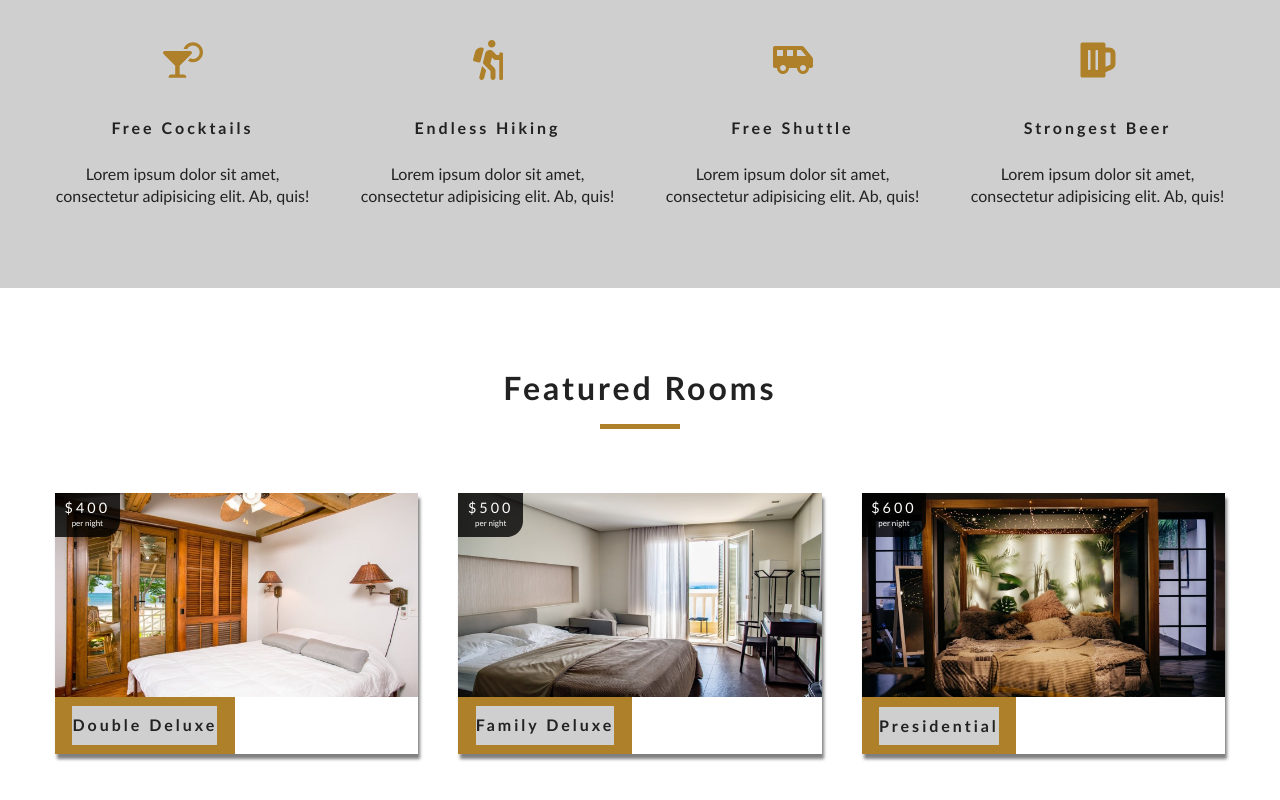
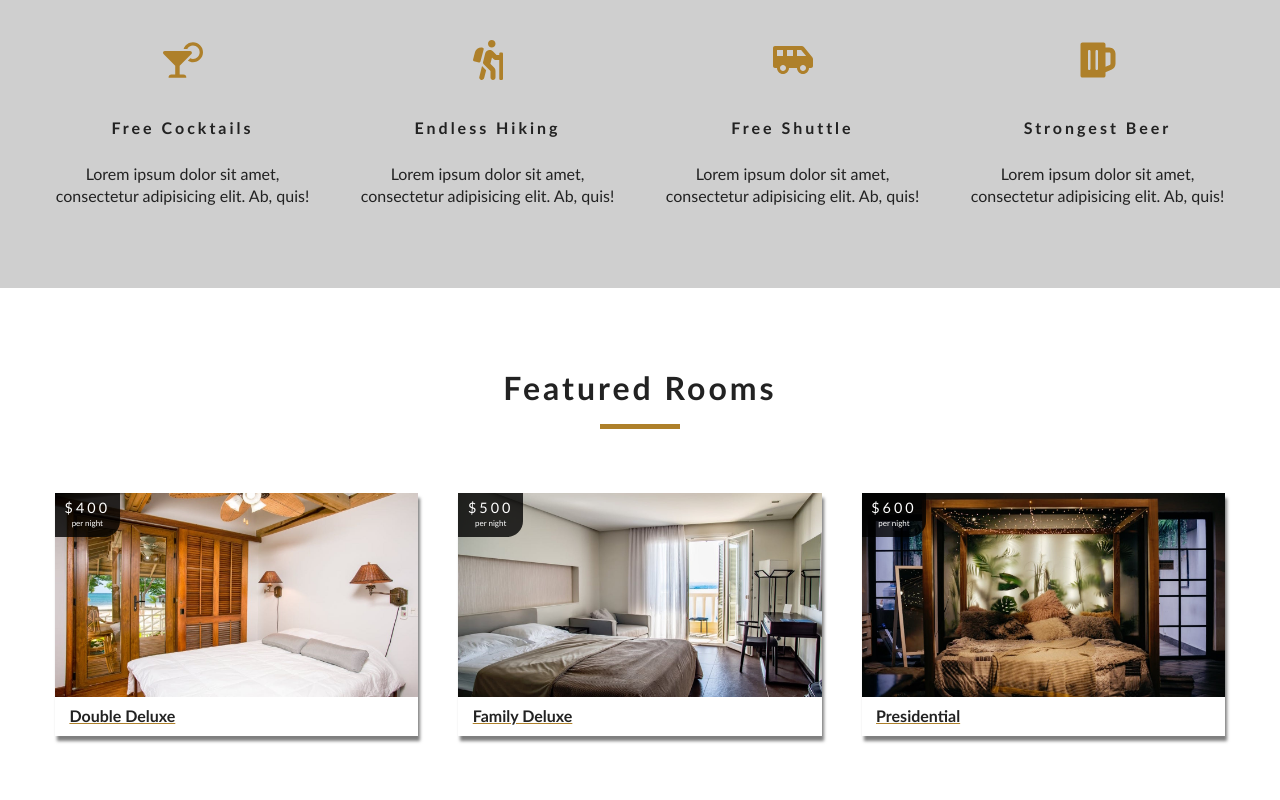
Before and after one commit to KateChantha/resort-content, a React (Create React App) app: page / in a window 1280 px wide. Shown: the part 851-1651 px from the top of the page. Built offline with nearby package versions, Linux system fonts and the light colour scheme.

Commit message:
keep room button active style

```diff
--- a/src/App.css
+++ b/src/App.css
@@ -66,6 +66,21 @@ h6 {
   transition: var(--mainTransition);
   text-transform: uppercase;
   cursor: pointer;
+}
+.btn-underline {
+  display: inline-block;
+  text-decoration-color: var(--primaryColor);
+  /* letter-spacing: var(--mainSpacing); */
+  color: var(--mainBlack);
+  padding: 0 0.9rem;
+  transition: var(--mainTransition);
+  text-transform: uppercase;
+  cursor: pointer;
+}
+
+.btn-underline  p {
+  background: var(--mainWhite);
+  letter-spacing:normal;
 }
 .btn-primary:hover {
   background: transparent;
@@ -483,7 +498,7 @@ h6 {
   /* width: 80vw; */
   margin: 0 auto;
   display: grid;
-  grid-template-columns: repeat(auto-fill, minmax(270px, 1fr));
+  grid-template-columns: repeat(auto-fill, minmax(300px, 1fr));
   grid-row-gap: 2rem;
   grid-column-gap: 30px;
 }
--- /dev/null
+++ b/src/components/Room.css
@@ -0,0 +1,4 @@
+.room-btm-wrapper {
+  display: flex;
+  justify-content: space-between;
+}
--- a/src/components/Room.js
+++ b/src/components/Room.js
@@ -3,6 +3,7 @@ import { Link } from 'react-router-dom';
 import PropTypes from 'prop-types';
 import defaultImg from '../images/room-1.jpeg';
 import { RoomContext } from "../context";
+import './Room.css';
 
 const Room = ({ room, keepRoomButton }) => {
   const {name, slug, images, price} = room;
@@ -22,17 +23,17 @@ const Room = ({ room, keepRoomButton }) => {
           features
         </Link>
       </div>
-      <Link to={`/rooms/${slug}`} className="btn-primary ">
+      <div className="room-btm-wrapper">
+        <Link to={`/rooms/${slug}`} className="btn-underline">
           <p className="room-info">{name}</p>
         </Link>
-      {/* <p className="room-info">{name}</p> */}
         { keepRoomButton &&
           <button
-          className="booknow"
+            className="booknow btn-primary"
             onClick={()=> handlePickedRoom( { roomName: name, price: price, image:images[0] })}
           >Keep Room</button>
         }
-
+      </div>
     </article>
   )
 }
```
Also changed, not shown: 1 other file (tests, documents, lock files or other folders). Lines whose indentation alone changed are shown as unchanged.
